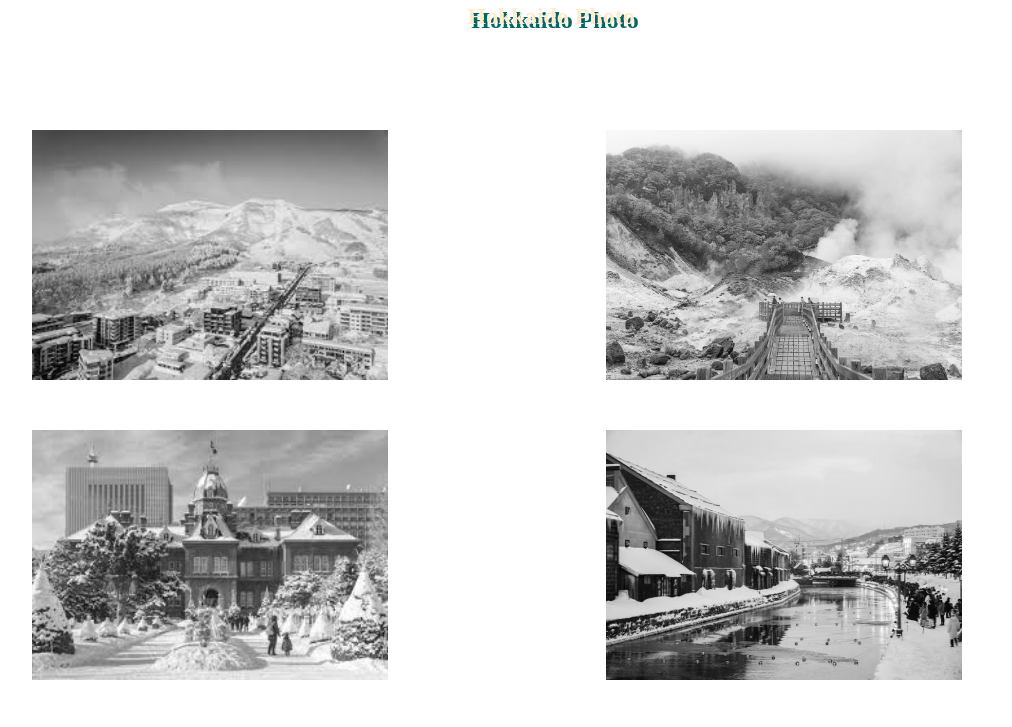
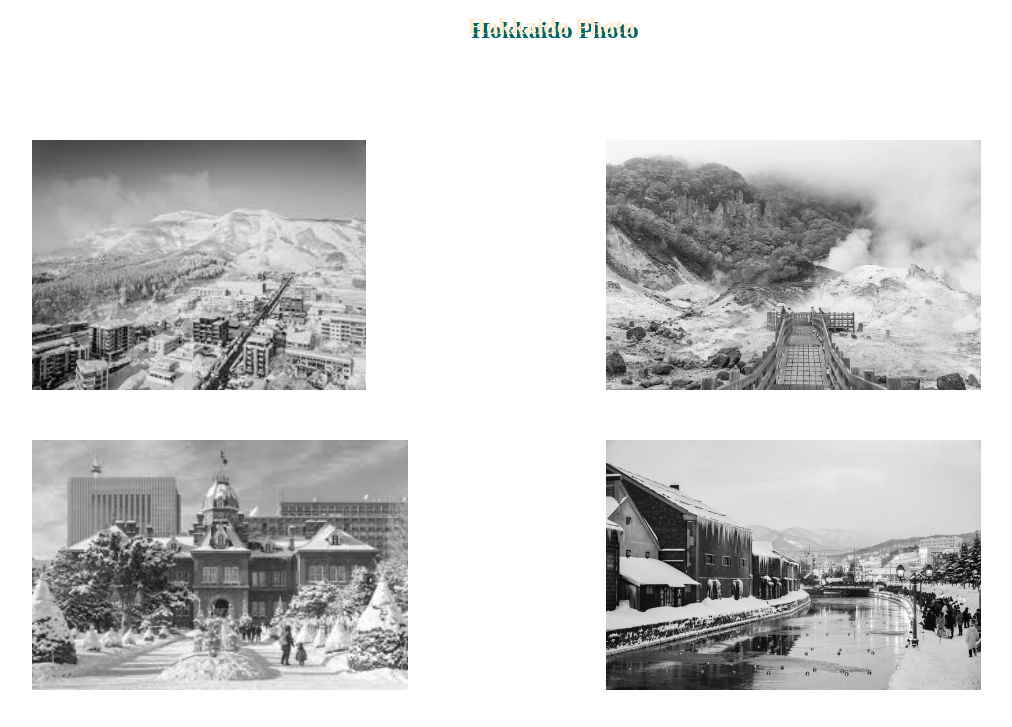
Before and after one commit to revou-fsse-3/module-2-ReyhanChandraBasuki, a plain HTML site: page Index.html in a window 1280 px wide. Shown: the part 378-1105 px from the top of the page, without its empty margins (89-1101 px from the left). Drawn offline with Linux system fonts and the light colour scheme.

Commit message:
Perbaikan Commit

```diff
--- a/Index.html
+++ b/Index.html
@@ -7,6 +7,22 @@
     <link rel="stylesheet" href="style.css">
     <link rel="stylesheet" href="Responsive.css">
 </head>
+<style>
+    @font-face {
+        font-family: Helvetica;
+        src: url(Font/Helvetica-Oblique.ttf);
+    }
+
+    @font-face {
+        font-family: Helvetica;
+        src: url(Font/Helvetica-Bold.ttf);
+        font-weight: bold;
+    }
+
+    div{
+        font-family: Helvetica;
+    }
+</style>
 <body>
     <nav>
         <span class="mobile">
@@ -50,16 +66,32 @@
             <h2 id="text" style="color: blanchedalmond;">Hokkaido Photo</h2></h2>
             <div class="grid-container">
                 <div class="hokkaido-item" id="item1">
-                <img src="Assets/Hokkaido 1.jpeg" alt="A Beauty view of Hokkaido."/>
+                <picture>
+                <source media="(min-width:650px)" srcset="Hokkaido 1.jpeg">
+                <source media="(min-width:465px)" srcset="Hokkaido 1.jpeg">
+                <img src="Hokkaido 1.jpeg" alt="Hokkaido Snow" style="width: auto;">
+                </picture>
                 </div>
                 <div class="hokkaido-item" id="item-2">
-                <img src="Assets/Hokkaido 2.jpg" alt=" Snow of Hokkaido"/>
+                <picture>
+                    <source media="(min-width:650px)" srcset="Hokkaido 2.jpg">
+                    <source media="(min-width:465px)" srcset="Hokkaido 2.jpg">
+                    <img src="Hokkaido 2.jpg" alt="Hokkaido View" style="width: auto;">
+                </picture>
                 </div>
                 <div class="hokkaido-item" id="item-3">
-                    <img src="Assets/Hokkaido 3.jpeg" alt="A Building In Winter Hokkaido"/>
+                <picture>
+                    <source media="(min-width:650px)" srcset="Hokkaido 3.jpeg">
+                    <source media="(min-width:465px)" srcset="Hokkaido 3.jpeg">
+                    <img src="Hokkaido 3.jpeg" alt="Building at Hokkaido winter" style="width: auto;">
+                </picture>
                 </div>
                 <div class="hokkaido-item" id ="item 4">
-                    <img src="Assets/hokkaido 4.jpg" alt="A River at Hokkaido with People do festivals"/>
+                <picture>
+                    <source media="(min-width:650px)" srcset="Hokkaido 4.jpg">
+                    <source media="(min-width:465px)" srcset="Hokkaido 4.jpg">
+                    <img src="hokkaido 4.jpg" alt="Hokkaido view" style="width: auto;">
+                </picture>
                 </div>
             </div>
         </section>
--- a/style.css
+++ b/style.css
@@ -1,10 +1,10 @@
 @font-face {
-    font-family: 'Times New Roman', Times, serif;
-    src: url(Font/FontsFree-Net-PUD.ttf) ;
+    font-family: Helvetica ;
+    src: url(Font/Helvetica-Oblique.ttf) ;
 }
 @font-face {
-    font-family: 'Times New Roman', Times, serif;
-    src: url(Font/FontsFree-Net-PUD.ttf);
+    font-family: Helvetica ;
+    src: url(Font/Helvetica-Bold.ttf) ;
     font-weight: bold;
 }
 body {
@@ -90,6 +90,8 @@ nav > ul {
 
 nav > ul >li {
     display:inline-flex;
+    list-style-type: circle;
+    list-style-position: inside;
 }
 
 .relative-container {
```
Also changed, not shown: Font/FontsFree-Net-PUD.ttf (deleted), Font/Helvetica-Bold.ttf (added), Font/Helvetica-Oblique.ttf (added), Hokkaido 1.jpeg (renamed from Assets/Hokkaido 1.jpeg), Hokkaido 2.jpg (renamed from Assets/Hokkaido 2.jpg), Hokkaido 3.jpeg (renamed from Assets/Hokkaido 3.jpeg), hokkaido 4.jpg (renamed from Assets/hokkaido 4.jpg).
